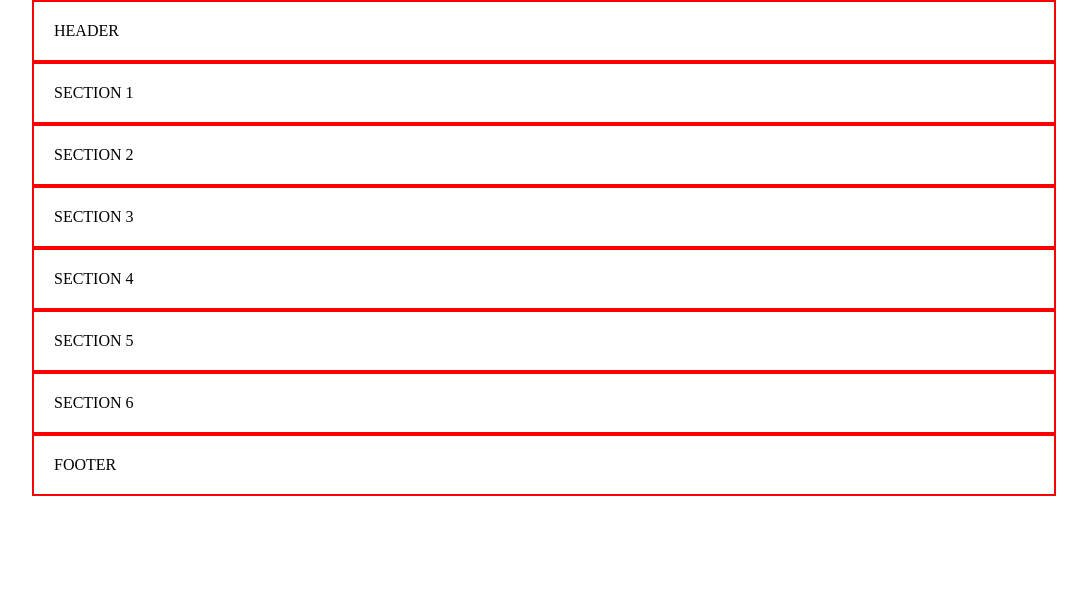
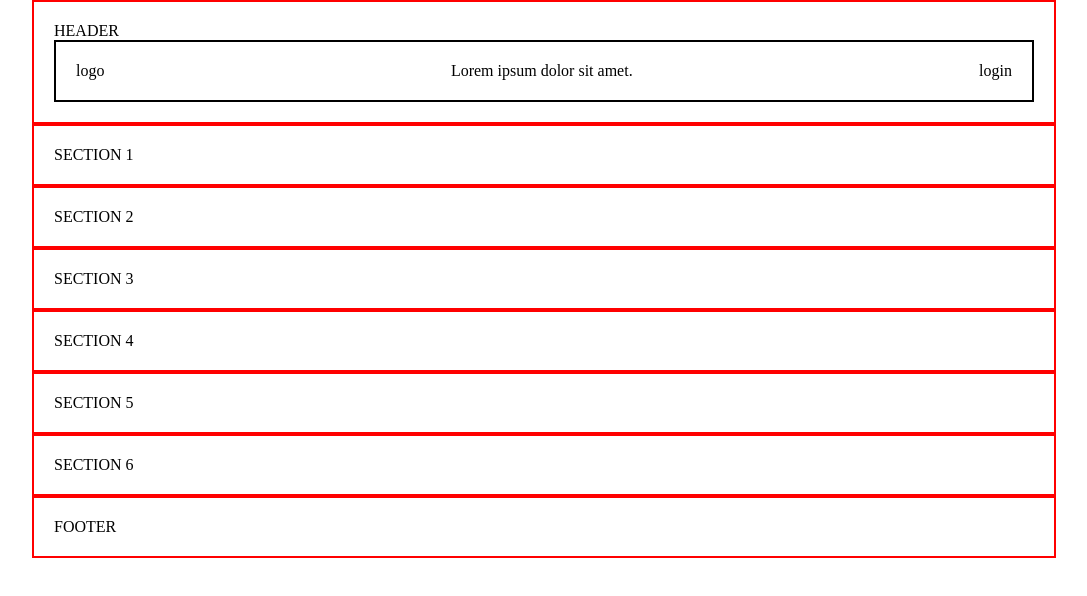
Before and after one commit to MattiaBologna/htmlcss-struttura-discord, a plain HTML site: page index.html in a window 1280 px wide. Shown: the whole page, without its empty margins (96-1183 px from the left). Drawn offline with Linux system fonts and the light colour scheme.

Commit message:
Add: header columns

```diff
--- a/css/style.css
+++ b/css/style.css
@@ -27,6 +27,11 @@ menu {
     margin: 0 auto;
 }
 
+.row {
+    display: flex;
+    justify-content: space-between;
+}
+
 
 
 /* DEBUG */
@@ -35,3 +40,8 @@ menu {
     border: 2px solid red;
     padding: 20px;
 }
+
+.debug .row {
+    border: 2px solid black;
+    padding: 20px
+}
--- a/index.html
+++ b/index.html
@@ -10,7 +10,13 @@
 
 <header>
     <section>
-        <div class="container">HEADER</div>
+        <div class="container">HEADER
+            <div class="row">
+               <div class="col-20">logo</div>
+               <div class="col-60">Lorem ipsum dolor sit amet.</div>
+               <div class="col-20">login</div>
+            </div>
+        </div>
     </section>
 </header>
 
```
